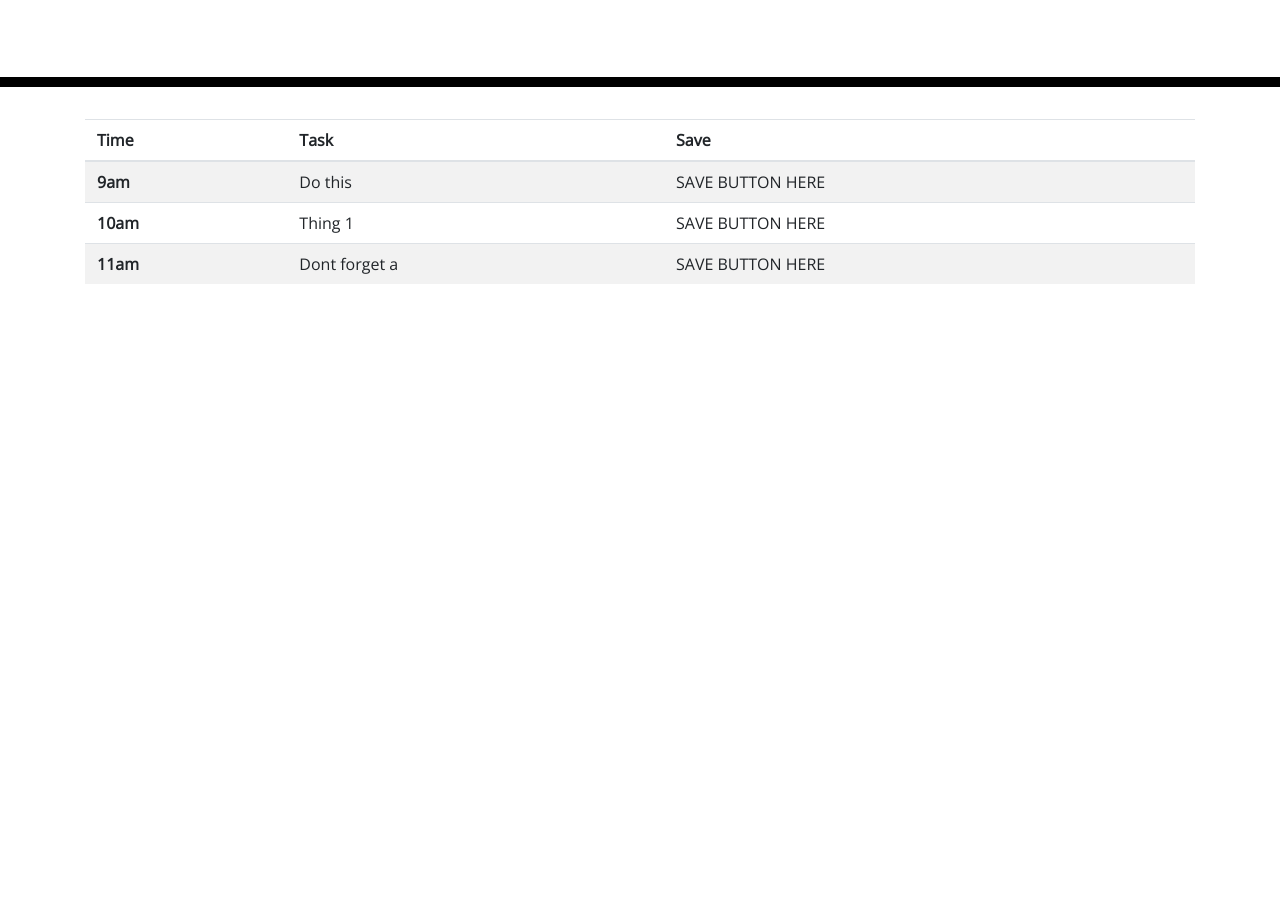
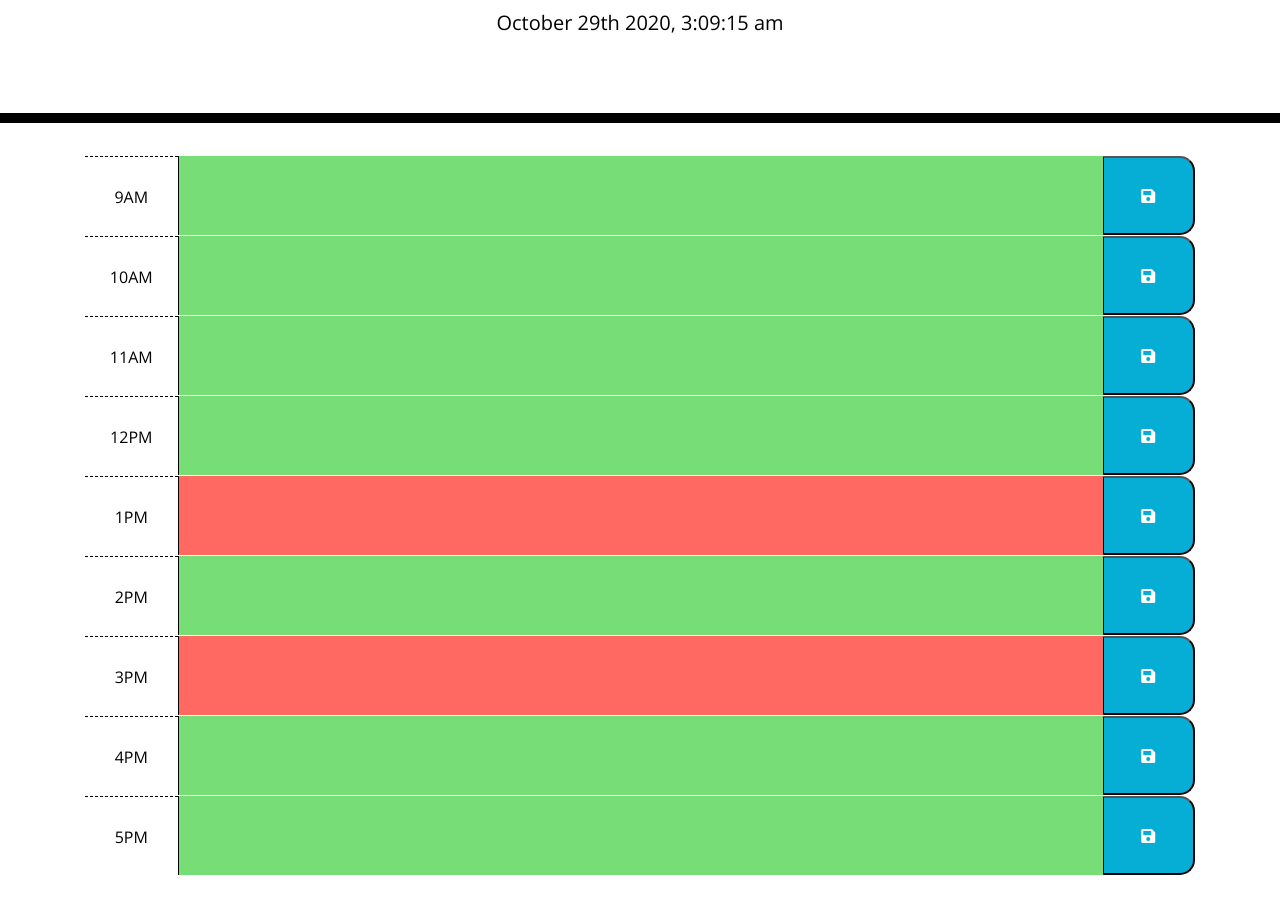
Before and after one commit to Nmenotti20/nm_calendar, a plain HTML site: page index.html in a window 1280 px wide. Shown: the part 181-1080 px from the top of the page. Before the commit the page ends 800 px from the top, so only its background shows below. Drawn offline with nearby package versions, Linux system fonts and the light colour scheme.

Commit message:
Added Script.js with time display, WIP on changing row colors with current time, formatted index.html with time blocks and save buttons

```diff
--- a/index.html
+++ b/index.html
@@ -29,39 +29,111 @@
       <p id="currentDay" class="lead"></p>
     </header>
     <div class="container">
-      <!-- Timeblocks go here -->
 
-      <!--Bootstrap Table-->
-      <table class="table table-striped">
-        <thead>
-          <tr>
-            <th scope="col">Time</th>
-            <th scope="col">Task</th>
-            <th scope="col">Save</th>
-          </tr>
-        </thead>
-        <tbody>
-          <tr>
-            <th scope="row">9am</th>
-            <td>Do this</td>
-            <td>SAVE BUTTON HERE</td>
-          </tr>
-          <tr>
-            <th scope="row">10am</th>
-            <td>Thing 1</td>
-            <td>SAVE BUTTON HERE</td>
-          </tr>
-          <tr>
-            <th scope="row">11am</th>
-            <td>Dont forget a</td>
-            <td>SAVE BUTTON HERE</td>
-          </tr>
-        </tbody>
-      </table>
+      <!--Begin Div Container-->
+      <div class="container">
 
-    </div>
+      <!-- Timeblocks -->
+      <div class="row time-block">
+        <div id="9" class="col-md-1 hour">
+          9AM
+        </div>
+        <textarea class="col-md-10 past"></textarea>
+        <button class="col-md-1 saveBtn d-flex justify-content-center align-items-center">
+          <i class="fas fa-save"></i>
+        </button>
+      </div>
 
+      <div class="row time-block">
+        <div id="10" class="col-md-1 hour">
+          10AM
+        </div>
+        <textarea class="col-md-10 present"></textarea>
+        <button class="col-md-1 saveBtn d-flex justify-content-center align-items-center">
+          <i class="fas fa-save"></i>
+        </button>
+      </div>
+
+      <div class="row time-block">
+        <div id="11" class="col-md-1 hour">
+          11AM
+        </div>
+        <textarea class="col-md-10 future"></textarea>
+        <button class="col-md-1 saveBtn d-flex justify-content-center align-items-center">
+          <i class="fas fa-save"></i>
+        </button>
+      </div>
+
+      <div class="row time-block">
+        <div id="12" class="col-md-1 hour">
+          12PM
+        </div>
+        <textarea class="col-md-10 past"></textarea>
+        <button class="col-md-1 saveBtn d-flex justify-content-center align-items-center">
+          <i class="fas fa-save"></i>
+        </button>
+      </div>
+
+      <div class="row time-block">
+        <div id="1" class="col-md-1 hour">
+          1PM
+        </div>
+        <textarea class="col-md-10 present"></textarea>
+        <button class="col-md-1 saveBtn d-flex justify-content-center align-items-center">
+          <i class="fas fa-save"></i>
+        </button>
+      </div>
+
+      <div class="row time-block">
+        <div id="2" class="col-md-1 hour">
+          2PM
+        </div>
+        <textarea class="col-md-10 future"></textarea>
+        <button class="col-md-1 saveBtn d-flex justify-content-center align-items-center">
+          <i class="fas fa-save"></i>
+        </button>
+      </div>
+
+      <div class="row time-block">
+        <div id="3" class="col-md-1 hour">
+          3PM
+        </div>
+        <textarea class="col-md-10 past"></textarea>
+        <button class="col-md-1 saveBtn d-flex justify-content-center align-items-center">
+          <i class="fas fa-save"></i>
+        </button>
+      </div>
+
+      <div class="row time-block">
+        <div id="4" class="col-md-1 hour">
+          4PM
+        </div>
+        <textarea class="col-md-10 present"></textarea>
+        <button class="col-md-1 saveBtn d-flex justify-content-center align-items-center">
+          <i class="fas fa-save"></i>
+        </button>
+      </div>
+
+      <div class="row time-block mb-4">
+        <div id="5" class="col-md-1 hour">
+          5PM
+        </div>
+        <textarea class="col-md-10 future"></textarea>
+        <button class="col-md-1 saveBtn d-flex justify-content-center align-items-center">
+          <i class="fas fa-save"></i>
+        </button>
+      </div>
+
+      <!--End Div Container-->
+      </div>
+
+    <!--JavaScript links-->
     <script src="https://cdnjs.cloudflare.com/ajax/libs/jquery/3.2.1/jquery.min.js"></script>
     <script src="https://cdnjs.cloudflare.com/ajax/libs/moment.js/2.24.0/moment.min.js"></script>
+
+    <script src="https://MomentJS.com/downloads/moment.js"></script>
+
+    <script src="script.js"></script>
+
   </body>
 </html>
--- /dev/null
+++ b/script.js
@@ -0,0 +1,39 @@
+console.log(moment().format('MMMM Do YYYY, h:mm:ss a'));
+
+// show day on currentDay
+document.querySelector("#currentDay").textContent = moment().format("MMMM Do YYYY, h:mm:ss a");
+
+// const moment = require('moment');
+// let now = moment();
+// console.log(now.format());
+
+//     type="text/javascript">
+//     let now = moment();
+//     let time = now.format();
+//     console.log(now.format());
+//     document.getElementById("todaysdate").innerHTML = time;
+
+// change color of text area depending on whether it's past, present, or future
+console.log(moment().format("H"));
+
+var hour = $(".hour");
+var plan = $("textarea");
+
+for (var i = 0; i < hour.length; i++) {
+    if (parseInt(hour[i].id) < moment().format("H")) {
+        plan[i].classList.add("past");
+    }
+    else if(parseInt(hour[i].id) == moment().format("H")) {
+        plan[i].classList.add("present");
+    }
+    else if(parseInt(hour[i].id) > moment().format("H")) {
+        plan[i].classList.add("future");
+    }
+};
+
+// save events using local storage
+// var saveBtn = $(".saveBtn");
+// for (var j = 0; j < saveBtn.length; j++) {
+//     saveBtn[j].addEventListener("click", toDos);
+//     console.log(toDos);
+// }
```
